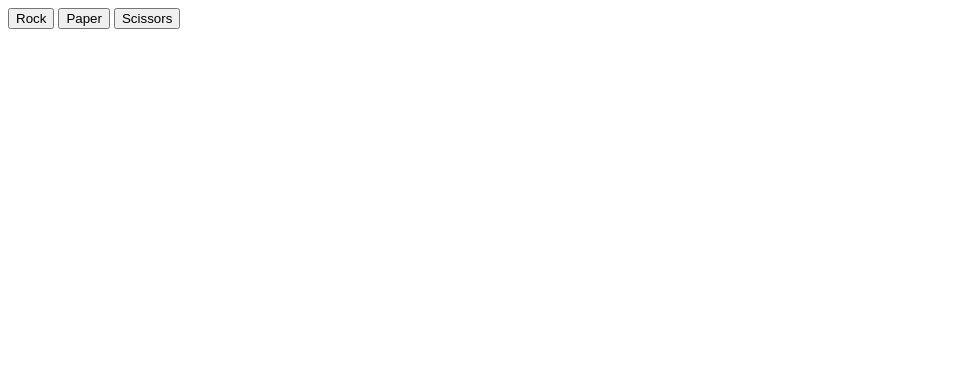
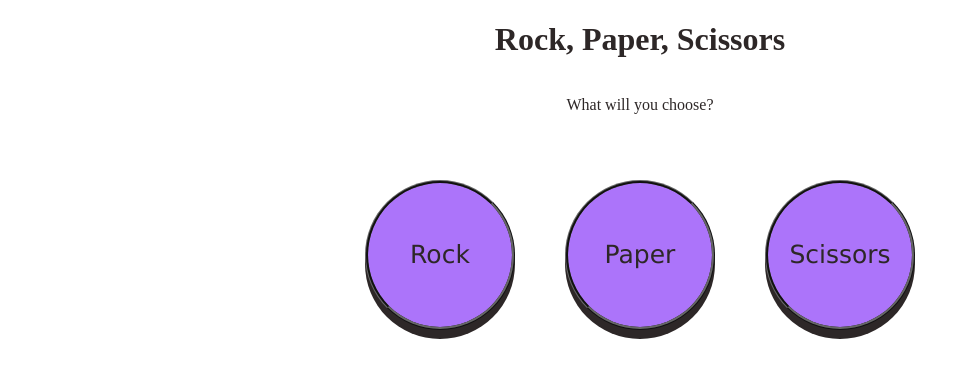
Before and after one commit to Limentinus/Rock_Paper_Scissos, a plain HTML site: page index.html in a window 1280 px wide. Shown: the whole page, without its empty margins (0-970 px from the left). Drawn offline with Linux system fonts and the light colour scheme.

Commit message:
Add h1 and css styling

```diff
--- a/index.html
+++ b/index.html
@@ -5,12 +5,19 @@
     <meta http-equiv="X-UA-Compatible" content="IE=edge">
     <meta name="viewport" content="width=device-width, initial-scale=1.0">
     <title>Rock Paper Scissors</title>
+    <script src="script.js" defer></script>
+    <link rel="stylesheet" href="style.css">
 </head>
 <body>
-    <script src="script.js" defer></script>
-    <button id="rock">Rock</button>
-    <button id="paper">Paper</button>
-    <button id="scissors">Scissors</button>
+    <header>
+        <h1>Rock, Paper, Scissors</h1>
+        <p>What will you choose?</p>
+    </header>
+    <div class="playBtn">
+        <button id="rock">Rock</button>
+        <button id="paper">Paper</button>
+        <button id="scissors">Scissors</button>
+    </div>
     <div id="results"></div>
     <div id="winResult"></div>
 
--- /dev/null
+++ b/style.css
@@ -0,0 +1,47 @@
+body {
+    margin: 0;
+    display: flex;
+    flex-direction: column;
+}
+
+header {
+    color: #2d2727;
+    background-color:  ;
+    display: flex;
+    flex-direction: column;
+    justify-content: center;
+    align-items: center;
+
+}
+
+.playBtn {
+    display: flex;
+    justify-content: center;
+    align-items: center;
+    padding: 50px;
+    gap: 50px;
+
+}
+
+button {
+    height: 150px;
+    width: 150px;
+    color: #2d2727;
+    background-color: #ac74fa;
+    font-size: 25px;
+    font-family:Verdana, Geneva, Tahoma, sans-serif;
+    border-radius: 50%;
+    border: 3px ridge #666;
+    transition: all 0.3s;
+    box-shadow: 0 9px #2d2727
+}
+
+/*button:hover {
+    transform: scale(1.1);
+
+}*/
+
+button:active {
+    box-shadow: 0 5px #666;
+    transform: translateY(4px);
+}
```
